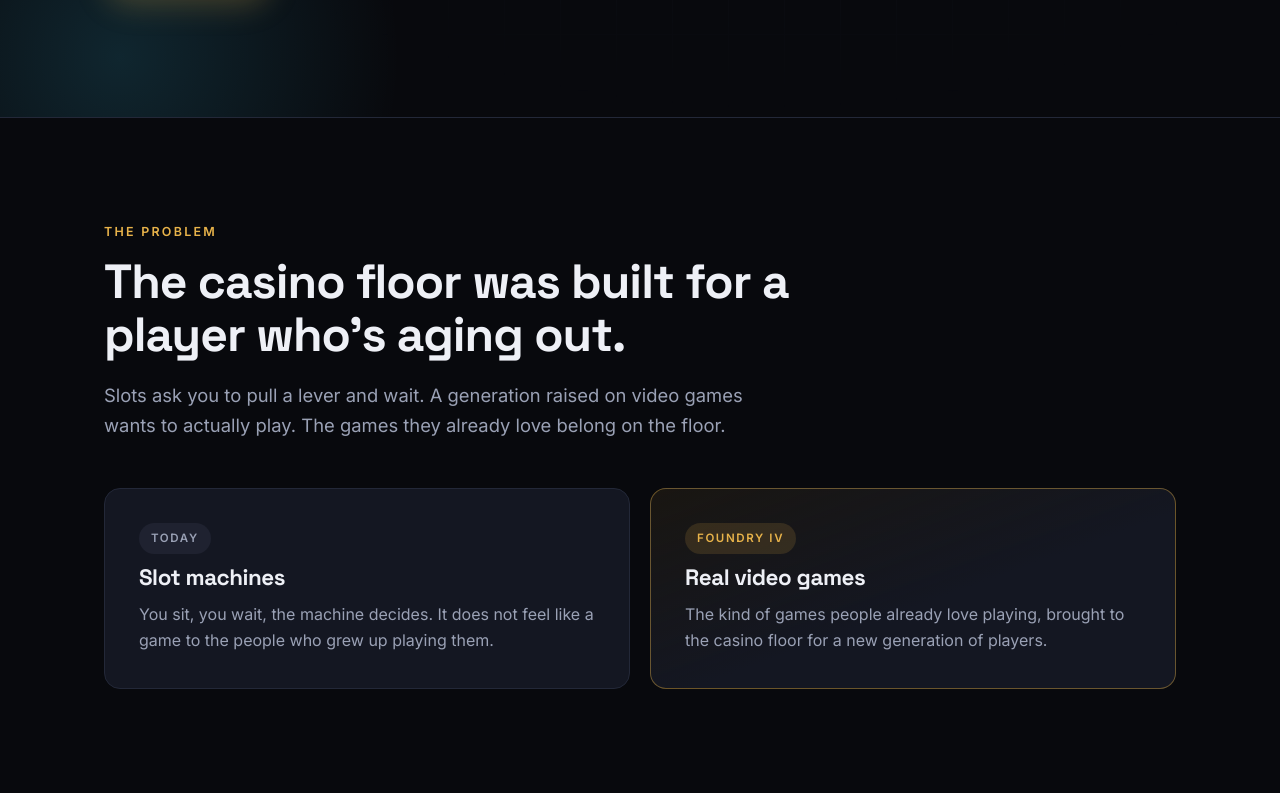
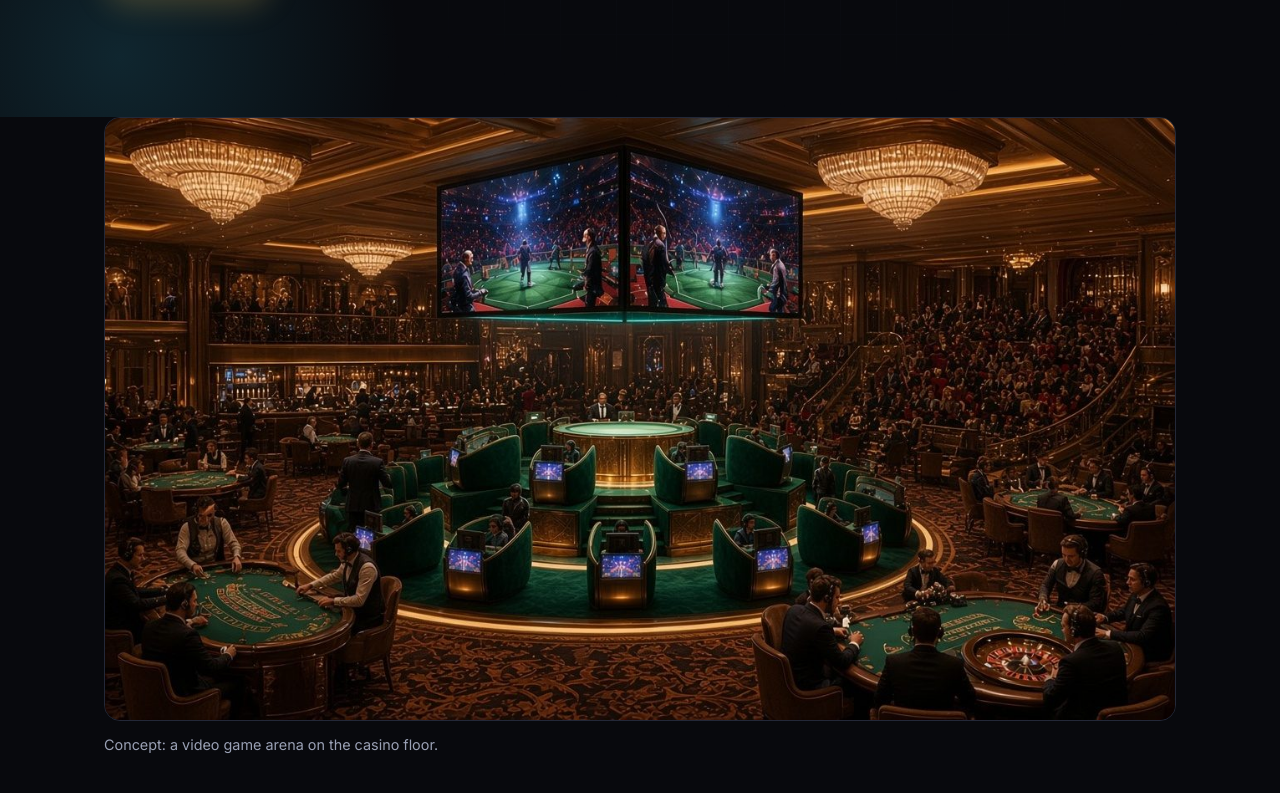
Before and after one commit to Tumba11/foundry-iv-site, a plain HTML site: page index.html in a window 1280 px wide. Shown: the part 707-1500 px from the top of the page. Drawn offline with Linux system fonts and the light colour scheme.

Commit message:
Add casino floor concept image

```diff
--- a/index.html
+++ b/index.html
@@ -54,6 +54,11 @@
   .hero p.sub{font-size:clamp(1.1rem,2vw,1.35rem);color:var(--muted);max-width:640px;margin-bottom:40px}
   .cta-row{display:flex;gap:14px;flex-wrap:wrap}
 
+  /* concept */
+  .concept{padding:0 0 72px}
+  .concept img{display:block;width:100%;height:auto;border-radius:var(--radius);border:1px solid var(--line)}
+  .concept figcaption{margin-top:12px;font-size:.9rem;color:var(--muted)}
+
   /* problem */
   .compare{display:grid;grid-template-columns:1fr 1fr;gap:20px;margin-top:48px}
   .card{background:var(--card);border:1px solid var(--line);border-radius:var(--radius);padding:34px}
@@ -109,6 +114,7 @@
     .pillars,.quotes{grid-template-columns:1fr}
   }
   @media (max-width:720px){
+    .concept{padding:0 0 48px}
     .advisors{grid-template-columns:1fr}
     .team .person{grid-template-columns:1fr;gap:18px;padding:28px}
     .team .person .avatar{width:72px;height:72px;font-size:1.4rem}
@@ -146,6 +152,13 @@
     </div>
   </div>
 </header>
+
+<figure class="concept">
+  <div class="wrap">
+    <img src="assets/casino-floor-arena.jpg" width="1280" height="720" alt="A casino floor with a circular video game arena of player pods at the center, large screens above the stage, and spectators seated among table games." loading="eager">
+    <figcaption>Concept: a video game arena on the casino floor.</figcaption>
+  </div>
+</figure>
 
 <section id="problem">
   <div class="wrap">
```
Also changed, not shown: assets/casino-floor-arena.jpg (added).
